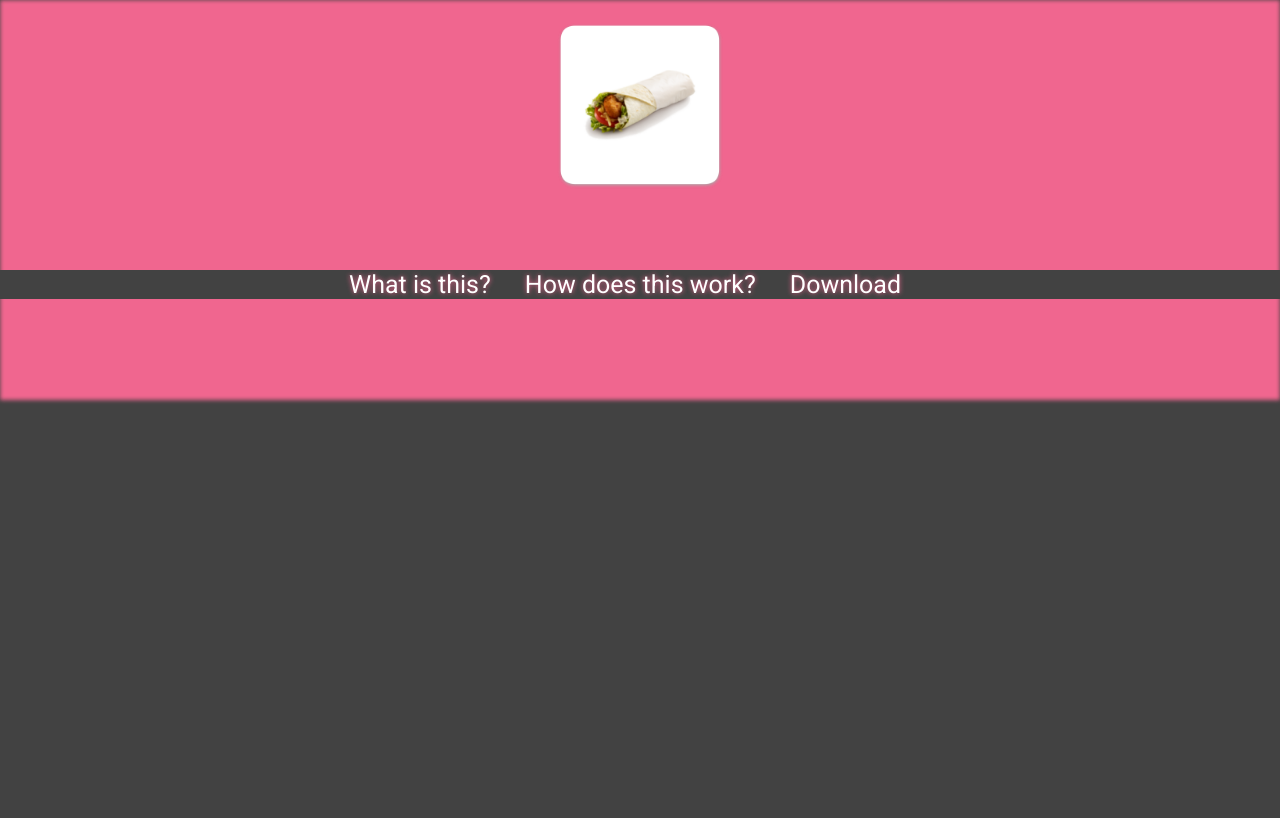
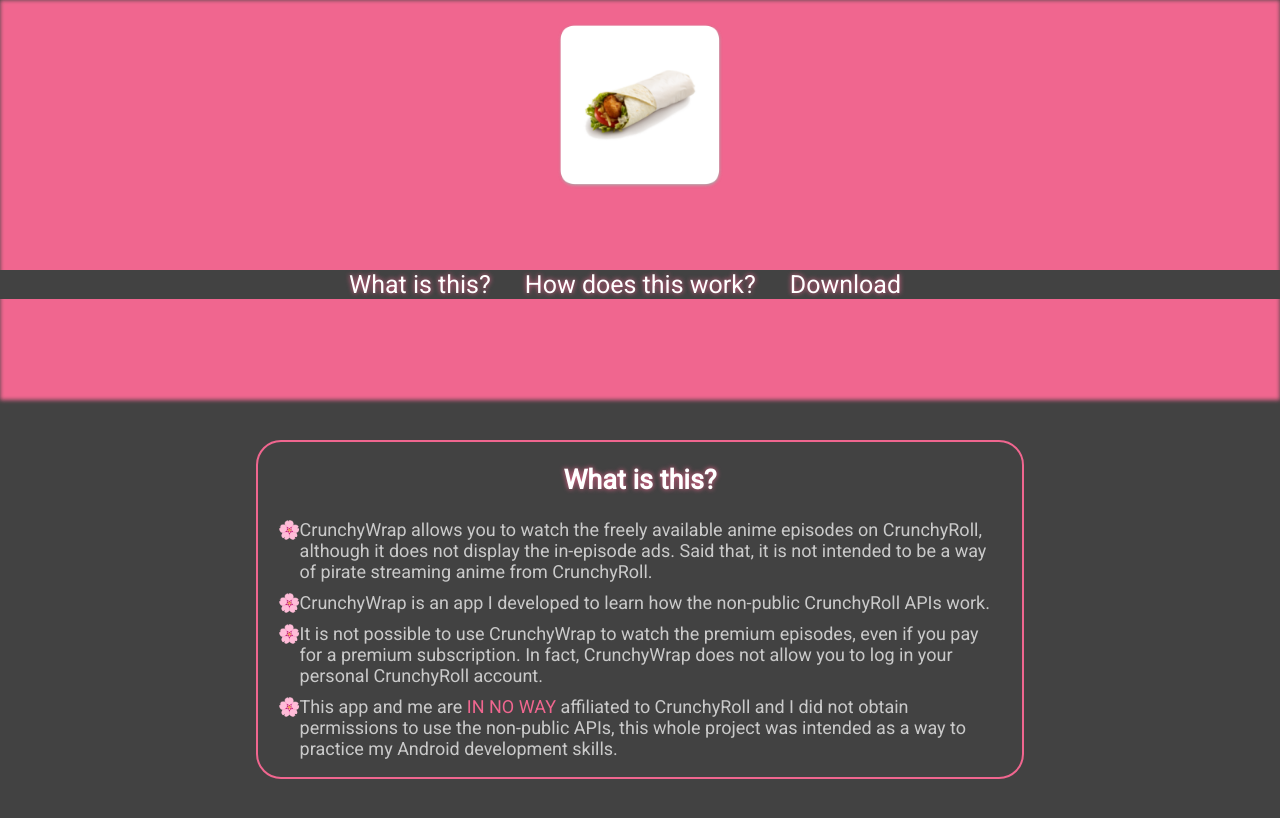
Before and after one commit to joe2k01/crunchywrap-www, a plain HTML site: page index.html in a window 1280 px wide. Drawn offline with Linux system fonts and the light colour scheme.

Commit message:
Populate the "What is this?" paragraph
Signed-off-by: Giuseppe Barillari <joe2k01dev@gmail.com>

```diff
--- a/index.html
+++ b/index.html
@@ -23,6 +23,23 @@
         <div class="sakura"></div>
         <script src="js/sticky-navbar.js"></script>
     </header>
+
+    <div id="info" class="content">
+        <h2>What is this?</h2>
+        <ul>
+            <li>CrunchyWrap allows you to watch the freely available anime episodes on CrunchyRoll, although it does not
+                display the in-episode ads.
+                Said that, it is not intended to be a way of pirate streaming anime from CrunchyRoll.</li>
+            <li>CrunchyWrap is an app I developed to learn how the non-public CrunchyRoll APIs work.</li>
+            <li>It is not possible to use CrunchyWrap to watch the premium episodes, even if you pay for a premium
+                subscription.
+                In fact, CrunchyWrap does not allow you to log in your personal CrunchyRoll account.</li>
+            <li>This app and me are <span style="color: #f0668f;">IN NO WAY</span> affiliated to CrunchyRoll
+                and I did not obtain permissions to use the non-public
+                APIs, this whole project
+                was intended as a way to practice my Android development skills.</li>
+        </ul>
+    </div>
 </body>
 
 </html>
--- a/stylesheet.css
+++ b/stylesheet.css
@@ -79,3 +79,42 @@ nav li {
     background-position: center;
     filter: blur(2px);
 }
+
+h2 {
+    text-align: center;
+    color: white;
+    text-shadow: 0 0 5px #f0668f;
+}
+
+div ul {
+    padding-left: 1.2em;
+    text-indent: -1.2em;
+}
+
+div li{
+    color: rgb(202, 202, 202);
+    list-style-type: none;
+    margin-bottom: 10px;
+}
+
+div li::before {
+    content: "🌸 ";
+    display: block;
+    float: left;
+    width: 1.2em;
+}
+
+.content {
+    margin: 0px 80px 0 80px;
+    font-size: large;
+    border-style: solid;
+    border-width: 2px;
+    border-radius: 25px;
+    border-color: #f0668f;
+    margin: 0 20% 0 20%;
+    padding: 0 20px 0 20px;
+}
+
+#info {
+    margin-bottom: 20%;
+}
```
